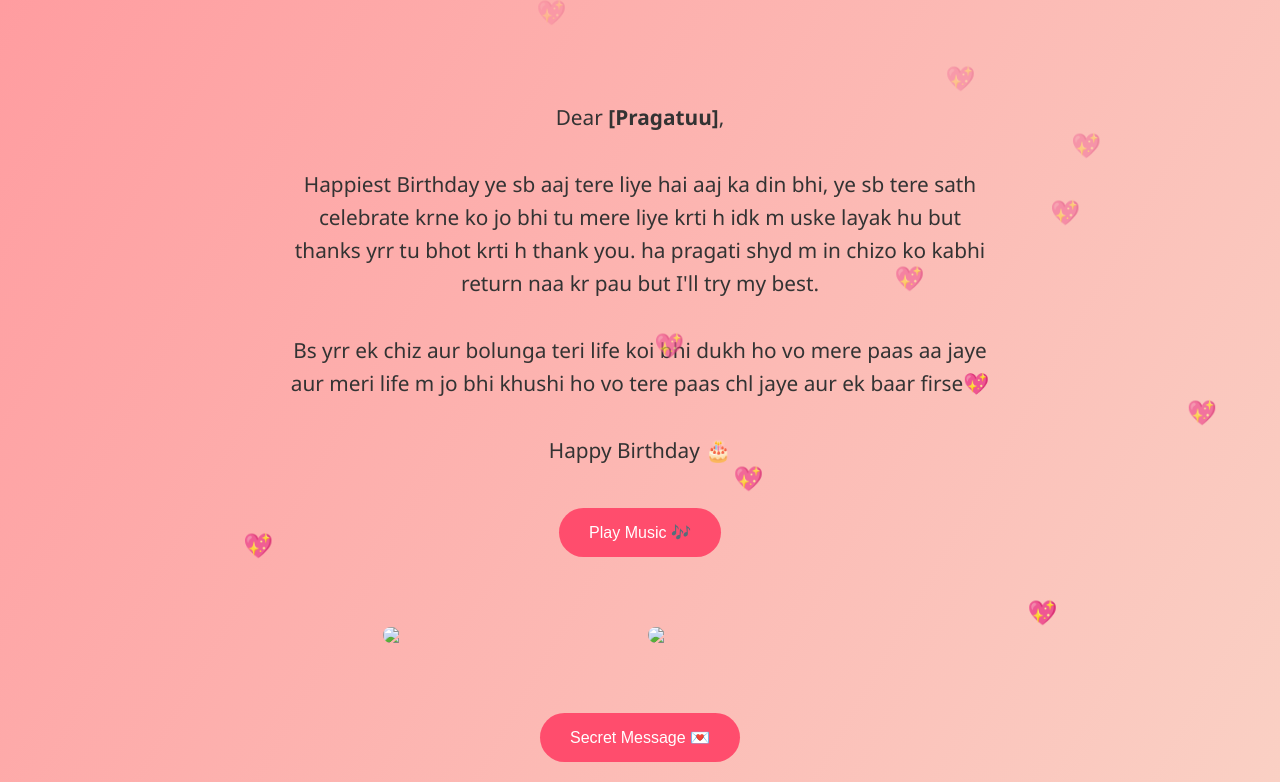
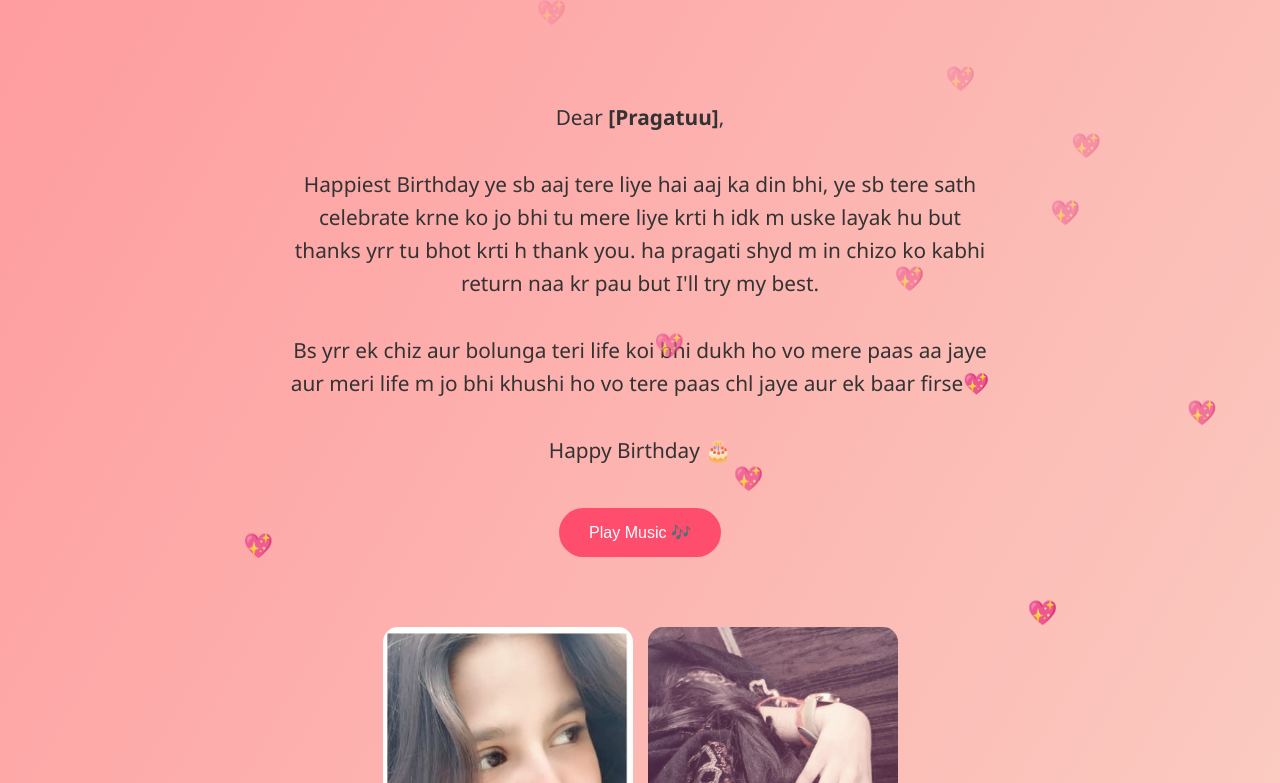
Before and after one commit to akshat26-maker/Pragati-Birthday, a plain HTML site: page Birthday website.html in a window 1280 px wide. Shown: the part 169-952 px from the top of the page. Drawn offline with Linux system fonts and the light colour scheme.

Commit message:
Birthday website.html

```diff
--- a/Birthday website.html
+++ b/Birthday website.html
@@ -132,8 +132,8 @@ button:hover {
 <button onclick="playMusic()">Play Music 🎶</button>
 
 <section class="gallery fade-in">
-  <img src="images/photo1.jpg">
-  <img src="images/photo2.jpg">
+  <img src="photo1.jpg">
+  <img src="photo2.jpg">
 </section>
 
 <button onclick="revealSecret()">Secret Message 💌</button>
```
